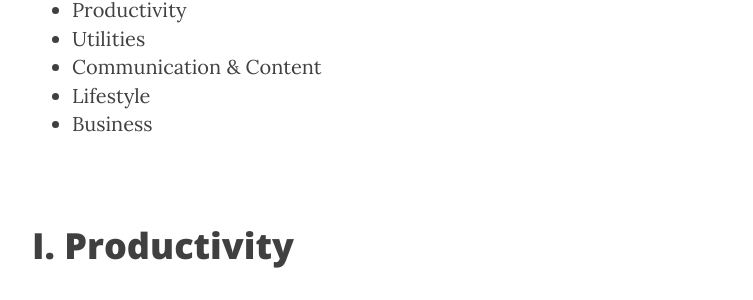
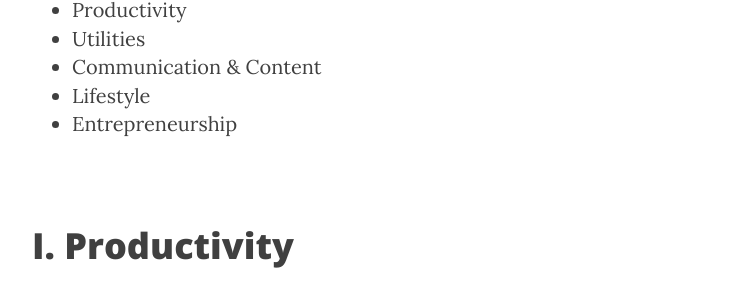
Before and after one commit to maxcantu/personal, a Jekyll site: the page built from resources.html, in a window 1280 px wide and 900 px high, scrolled down 563 px. Shown: the part 149-449 px from the top of the window, without its empty margins (233-986 px from the left). Built offline with Jekyll 4.4.1, drawn with Linux system fonts in a browser that asks for light colours; nearby versions of some CDN libraries; some of the changed text lies outside the part shown.

Commit message:
Entrepreneurship

```diff
--- a/resources.html
+++ b/resources.html
@@ -14,7 +14,7 @@ header-img: "img/about-bg.jpg"
 	<li><a href="#utilities">Utilities</a></li>
 	<li><a href="#content">Communication & Content</a></li>
 	<li><a href="#lifestyle">Lifestyle</a></li>
-	<li><a href="#business">Business</a></li>
+	<li><a href="#entrepreneurship">Entrepreneurship</a></li>
 </ul>
 
 <br><br>
@@ -100,7 +100,7 @@ header-img: "img/about-bg.jpg"
 
 <br>
 
-<h1 id="business">V. Business</h1>
+<h1 id="business">V. Entrepreneurship</h1>
 <p>
 	<!--
 		Validation:
```
